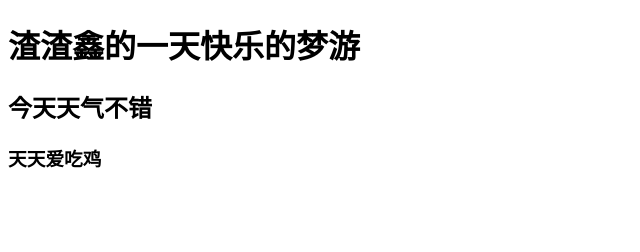
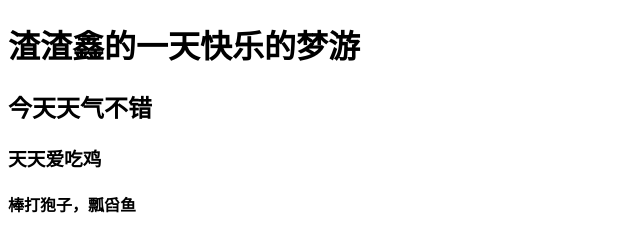
Before and after one commit to renkeyu1/learngit, a plain HTML site: page index.html in a window 1280 px wide. Shown: the whole page, without its empty margins (0-640 px from the left). Drawn offline with Linux system fonts and the light colour scheme.

Commit message:
add bang da

```diff
--- a/index.html
+++ b/index.html
@@ -8,5 +8,6 @@
 	<h1>渣渣鑫的一天快乐的梦游</h1>
 	<h2>今天天气不错</h2>
 	<h3>天天爱吃鸡</h3>
+	<h4>棒打狍子，瓢舀鱼</h4>
 </body>
 </html>
```
